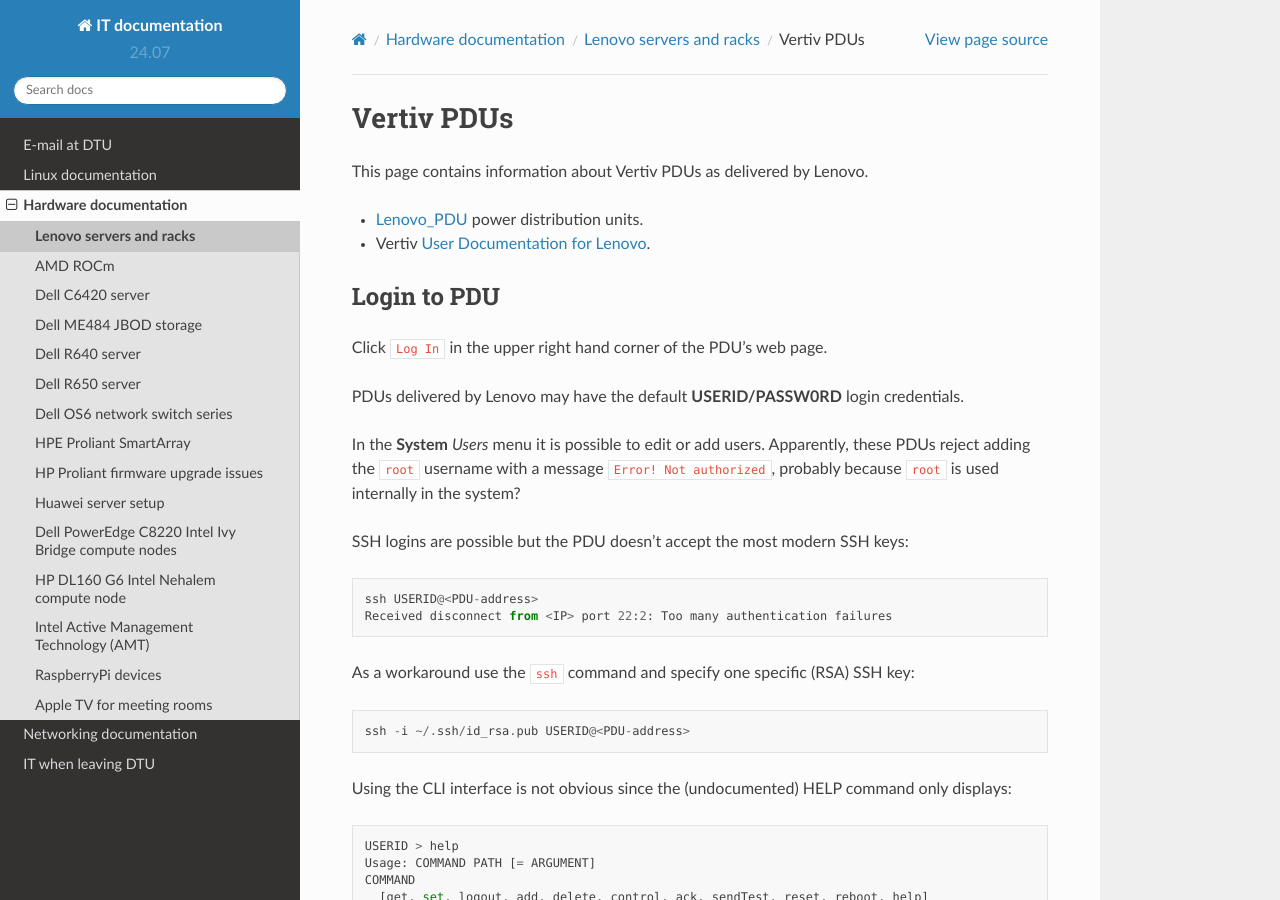
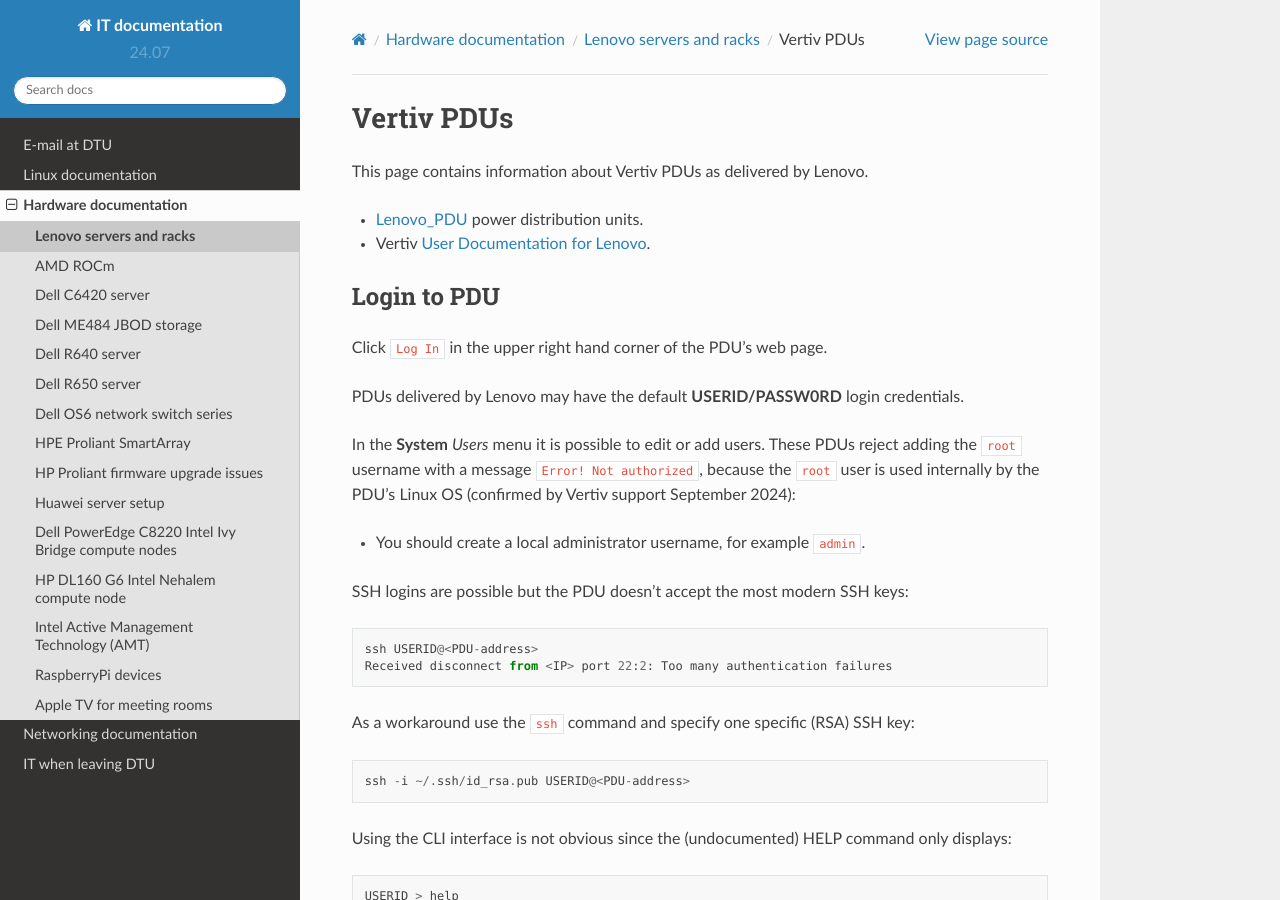
Before and after one commit to OleHolmNielsen/ITwiki, a Sphinx documentation site: the page built from docs/Vertiv_PDU.rst, in a window 1280 px wide and 900 px high. Built offline with Sphinx 7.4.7 and the Read the Docs theme 2.0.0, drawn with Linux system fonts in a browser that asks for light colours.

Commit message:
Info about root user

```diff
--- a/docs/Vertiv_PDU.rst
+++ b/docs/Vertiv_PDU.rst
@@ -17,8 +17,10 @@
 PDUs delivered by Lenovo may have the default **USERID/PASSW0RD** login credentials.
 
 In the **System** *Users* menu it is possible to edit or add users.
-Apparently, these PDUs reject adding the ``root`` username with a message ``Error! Not authorized``,
-probably because ``root`` is used internally in the system?
+These PDUs reject adding the ``root`` username with a message ``Error! Not authorized``,
+because the ``root`` user is used internally by the PDU's Linux OS (confirmed by Vertiv support September 2024):
+
+* You should create a local administrator username, for example ``admin``.
 
 SSH logins are possible but the PDU doesn't accept the most modern SSH keys::
 
```
